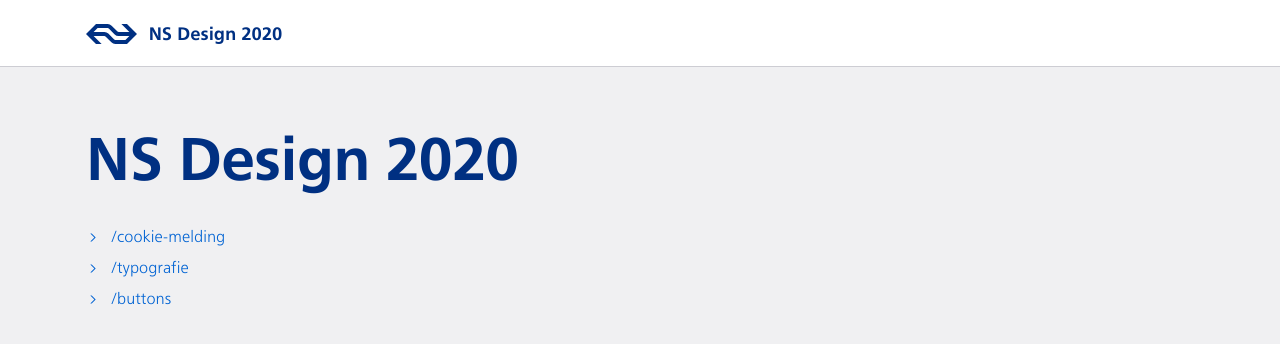
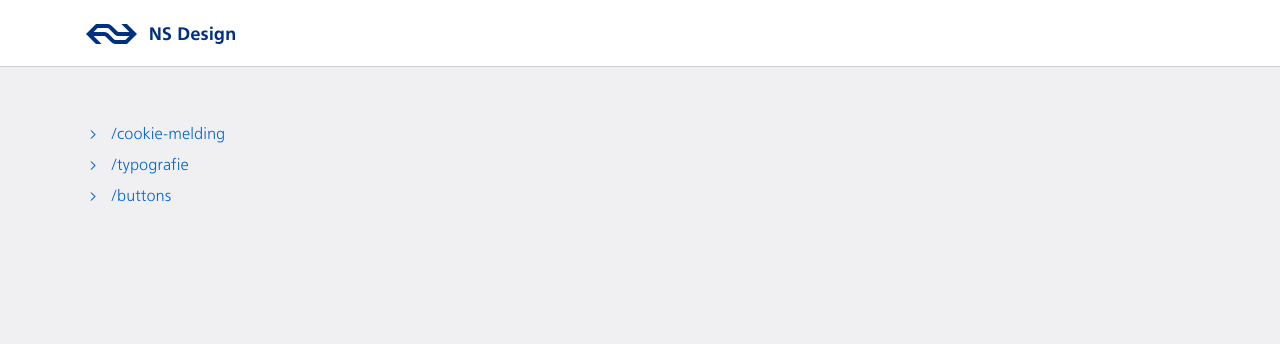
Before and after one commit to tdenheld/ns-design, a Jekyll site: the page built from index.html, in a window 1280 px wide. Shown: the top 344 px of the page. Built offline with Jekyll 4.4.1, drawn with Linux system fonts in a browser that asks for light colours.

Commit message:
update title

```diff
--- a/_config.yml
+++ b/_config.yml
@@ -20,7 +20,7 @@
       path: ""
     values:
       layout: "default"
-      title: "NS Design 2020"
+      title: "NS Design"
   - scope:
       path: ""
       type: "posts"
--- a/_includes/header.html
+++ b/_includes/header.html
@@ -1,7 +1,5 @@
 <header class="header js-header" data-controller="generic/ui/Header" data-noindex="true">
     <div class="container header__content">
-        <a href="#mainContent" class="button header__skiplink" data-controller="generic/ui/SmoothScroll">
-        Naar content</a>
         <h2 class="alt">Hoofdnavigatie</h2>
         <div class="nslogo nslogo--header header__logo js-clear-session">
             <a class="nslogo__link" href="/" title="Ga naar de homepagina">
--- a/_layouts/default.html
+++ b/_layouts/default.html
@@ -30,7 +30,7 @@
         <div class="container container--narrow">
             <a href="/" aria-label="logo" class="unlink">
                 <img src="/assets/img/NS_logo.svg" alt="logo" />
-                <span class="f18 f-blue fw-b ml-1 lh-solid pos-r top-2px">NS Design 2020</span>
+                <span class="f18 f-blue fw-b ml-1 lh-solid pos-r top-2px">NS Design</span>
             </a>
         </div>
     </header>
--- a/_posts/2019-01-03-cookie-melding.html
+++ b/_posts/2019-01-03-cookie-melding.html
@@ -72,7 +72,7 @@
 <script>
     document.addEventListener('DOMContentLoaded', () => {
         Array.from(document.querySelectorAll('.overlay__close')).map((el) => {
-            el.addEventListener('click', e => {
+            el.addEventListener('click', () => {
                 document.querySelector('.overlay').remove();
             });
         });
--- a/index.html
+++ b/index.html
@@ -4,7 +4,7 @@
 
 <section class="mv-4 mv-8-sm">
     <div class="container container--narrow">
-        <h1 class="h-xl mb-4">{{ page.title }}</h1>
+        <h1 class="alt">{{ page.title }}</h1>
         {% for entry in site.posts %}
         <p class="mb-1">
             <a href="{{ entry.url }}" class="arrowLink">{{ entry.url }}</a>
```
Also changed, not shown: 4 other files.
